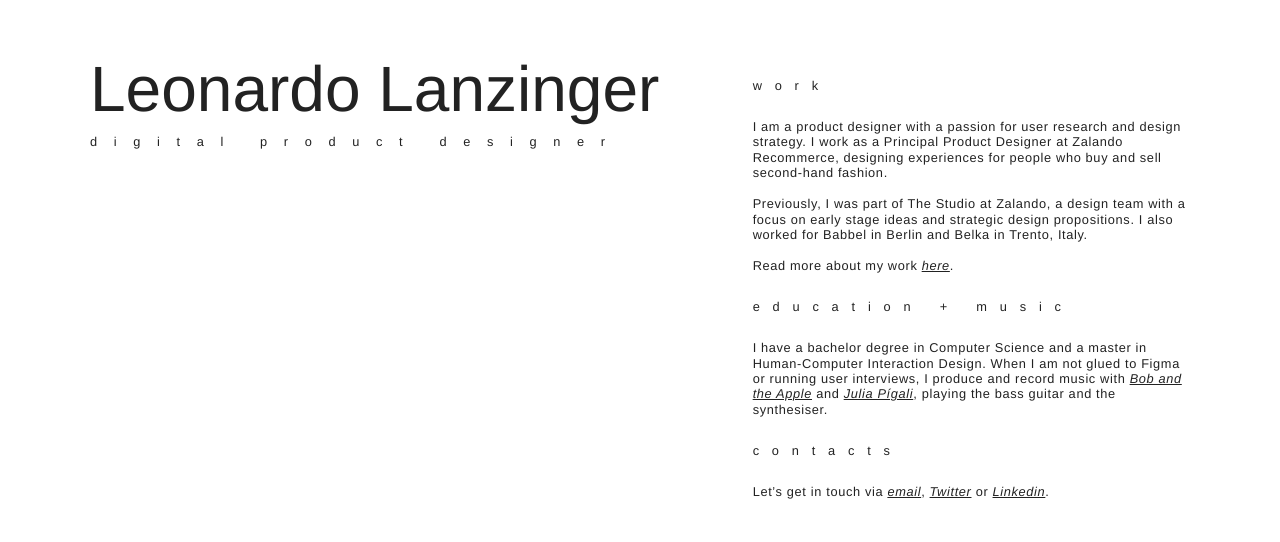
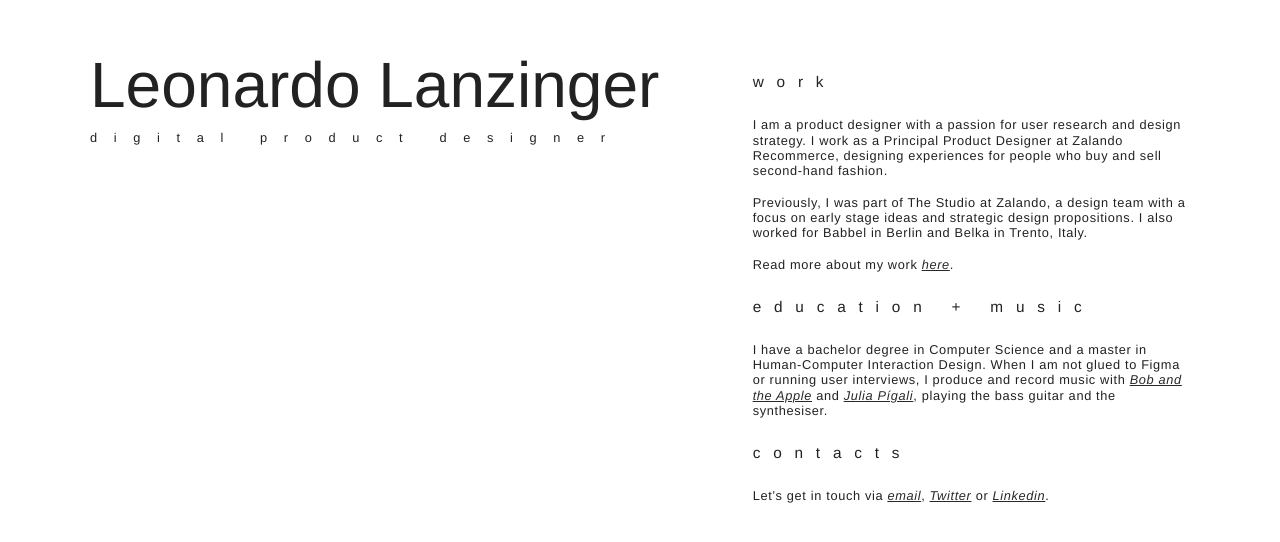
Before and after one commit to leolanzinger/leolanzinger.github.io, a Gatsby site: page / in a window 1280 px wide. Shown: the part 118-660 px from the top of the page. Built offline with nearby package versions, Linux system fonts and the light colour scheme; Gatsby itself is replaced by a stand-in of ours; a web font is replaced by a local one.

Commit message:
font smoothing

```diff
--- a/src/styles/style.css
+++ b/src/styles/style.css
@@ -4,6 +4,7 @@
 
 html {
     min-height: 100vh;
+    -webkit-font-smoothing: antialiased;
 }
 
 body {
@@ -75,7 +76,7 @@ hr {
 }
 
 a {
-    color: #222222;
+    color: #292929;
     font-weight: 400;
     font-style: italic;
     pointer-events: all;
@@ -100,8 +101,8 @@ a.no-italics {
 }
 
 .main h4 {
-    font-weight: 400;
-    font-size: 1vw;
+    font-weight: 500;
+    font-size: 1.2vw;
     letter-spacing: 1vw;
     margin: 2vw 0 26px;
 }
```
